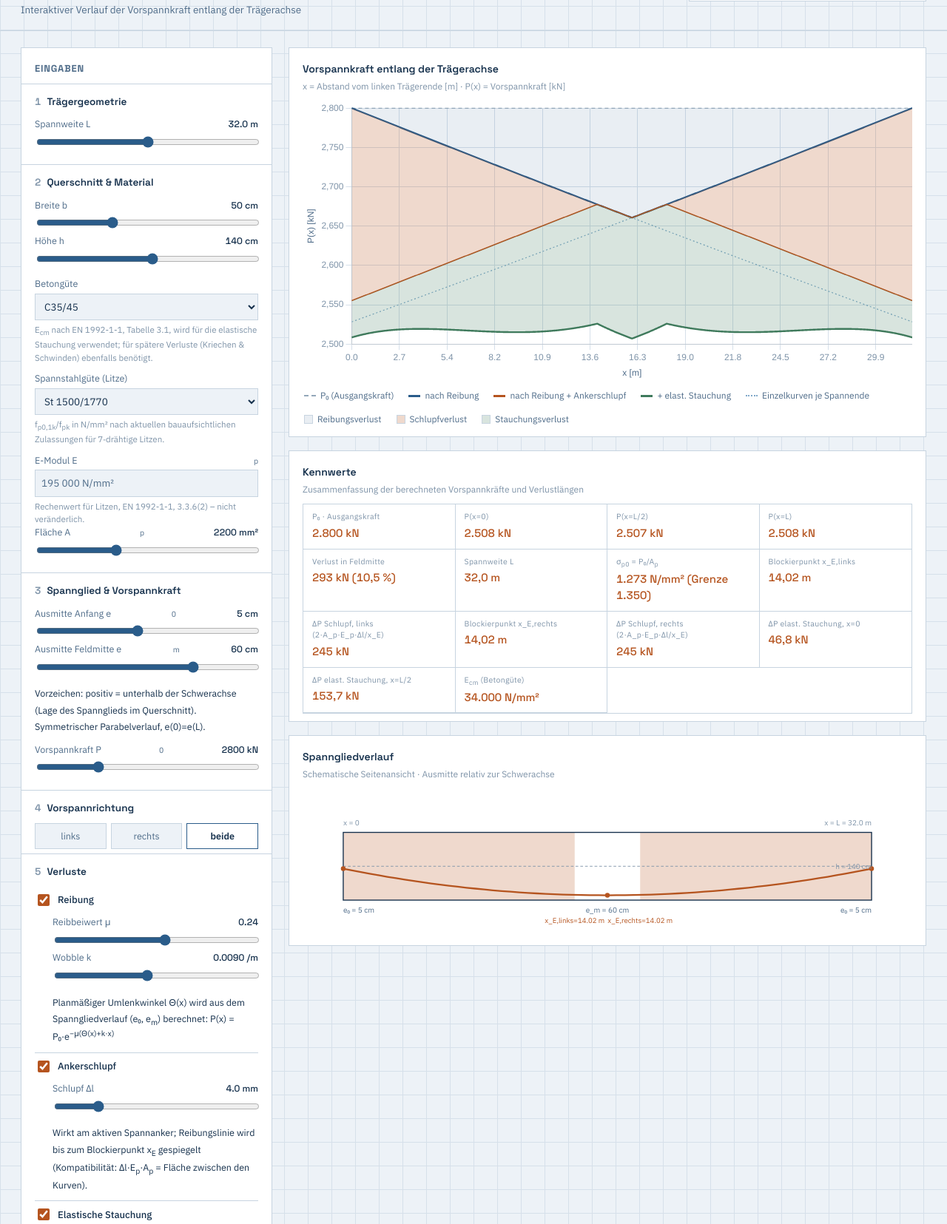
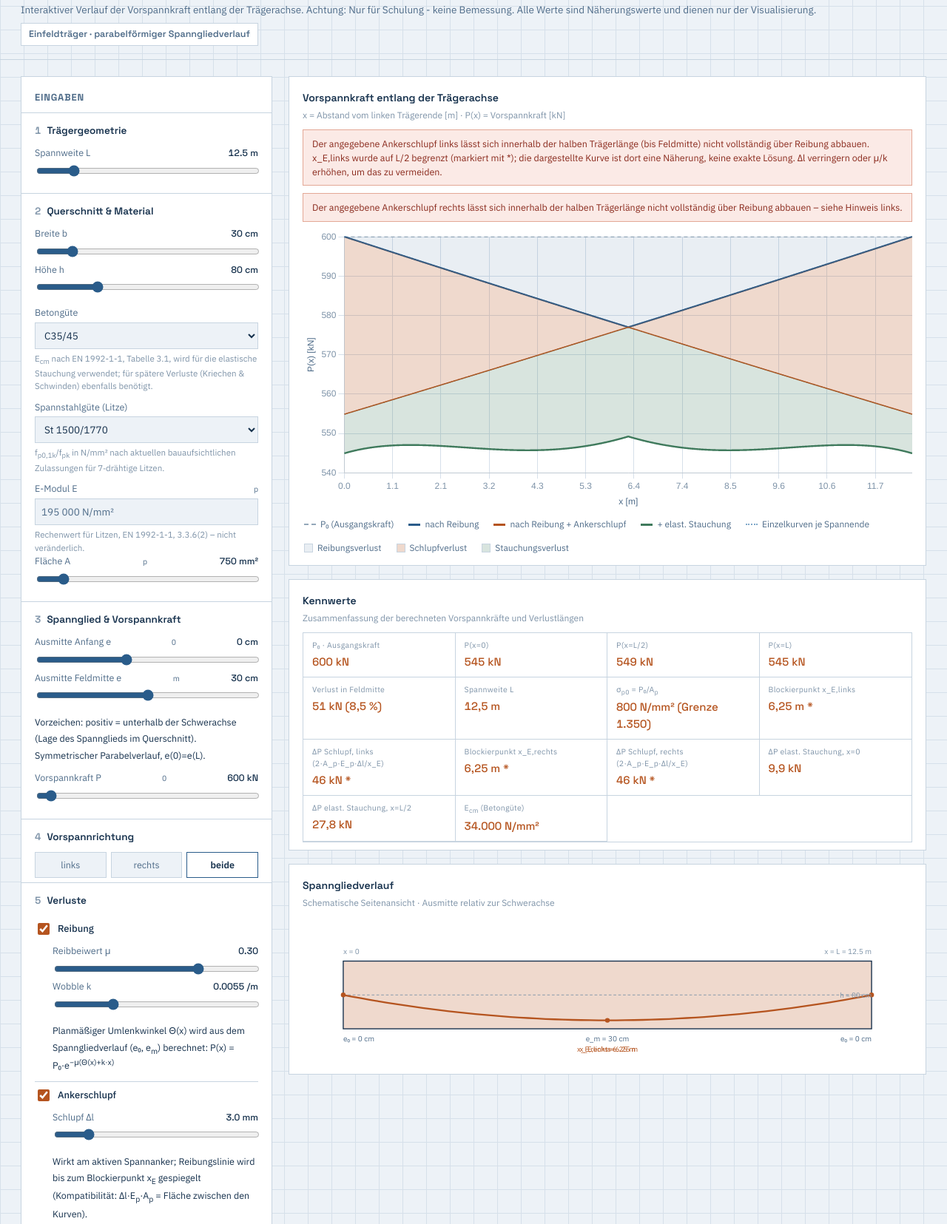
Before and after one commit to mattschie/spannbeton-verluste, a plain HTML site: page index.html in a window 1280 px wide. Shown: the part 56-1711 px from the top of the page at 74% size. Drawn offline with nearby package versions, Linux system fonts and the light colour scheme.

Commit message:
Standardwerte angepasst

```diff
--- a/index.html
+++ b/index.html
@@ -344,7 +344,7 @@
 <header class="top">
   <div>
     <h1>Vorspannkraftverluste im Spannbetonbau</h1>
-    <div class="sub">Interaktiver Verlauf der Vorspannkraft entlang der Trägerachse</div>
+    <div class="sub">Interaktiver Verlauf der Vorspannkraft entlang der Trägerachse. Achtung: Nur für Schulung - keine Bemessung. Alle Werte sind Näherungswerte und dienen nur der Visualisierung.</div>
   </div>
   <div class="beamtag" id="beamtag">Einfeldträger · parabelförmiger Spanngliedverlauf</div>
 </header>
@@ -356,8 +356,8 @@
     <div class="section">
       <h3><span class="n">1</span> Trägergeometrie</h3>
       <div class="field">
-        <label>Spannweite L <span class="val" id="v_L">32.0 m</span></label>
-        <input type="range" id="L" min="4" max="60" step="0.5" value="32">
+        <label>Spannweite L <span class="val" id="v_L">12.5 m</span></label>
+        <input type="range" id="L" min="4" max="60" step="0.5" value="12.5">
       </div>
     </div>
 
@@ -365,12 +365,12 @@
       <h3><span class="n">2</span> Querschnitt &amp; Material</h3>
       <div class="field row2">
         <div>
-          <label>Breite b <span class="val" id="v_b">50 cm</span></label>
-          <input type="range" id="b" min="15" max="120" step="1" value="50">
+          <label>Breite b <span class="val" id="v_b">30 cm</span></label>
+          <input type="range" id="b" min="15" max="120" step="1" value="30">
         </div>
         <div>
-          <label>Höhe h <span class="val" id="v_h">140 cm</span></label>
-          <input type="range" id="h" min="20" max="250" step="1" value="140">
+          <label>Höhe h <span class="val" id="v_h">80 cm</span></label>
+          <input type="range" id="h" min="20" max="250" step="1" value="80">
         </div>
       </div>
       <div class="field">
@@ -397,8 +397,8 @@
           <small class="hint">Rechenwert für Litzen, EN 1992-1-1, 3.3.6(2) – nicht veränderlich.</small>
         </div>
         <div>
-          <label>Fläche A<sub>p</sub> <span class="val" id="v_Ap">2200 mm²</span></label>
-          <input type="range" id="Ap" min="150" max="6000" step="50" value="2200">
+          <label>Fläche A<sub>p</sub> <span class="val" id="v_Ap">750 mm²</span></label>
+          <input type="range" id="Ap" min="150" max="6000" step="50" value="750">
         </div>
       </div>
     </div>
@@ -407,18 +407,18 @@
       <h3><span class="n">3</span> Spannglied &amp; Vorspannkraft</h3>
       <div class="field row2">
         <div>
-          <label>Ausmitte Anfang e<sub>0</sub> <span class="val" id="v_e0">5 cm</span></label>
-          <input type="range" id="e0" min="-40" max="60" step="1" value="5">
+          <label>Ausmitte Anfang e<sub>0</sub> <span class="val" id="v_e0">0 cm</span></label>
+          <input type="range" id="e0" min="-40" max="60" step="1" value="0">
         </div>
         <div>
-          <label>Ausmitte Feldmitte e<sub>m</sub> <span class="val" id="v_em">60 cm</span></label>
-          <input type="range" id="em" min="-40" max="100" step="1" value="60">
+          <label>Ausmitte Feldmitte e<sub>m</sub> <span class="val" id="v_em">30 cm</span></label>
+          <input type="range" id="em" min="-40" max="100" step="1" value="30">
         </div>
       </div>
       <small class="hint">Vorzeichen: positiv = unterhalb der Schwerachse (Lage des Spannglieds im Querschnitt). Symmetrischer Parabelverlauf, e(0)=e(L).</small>
       <div class="field" style="margin-top:10px;">
-        <label>Vorspannkraft P<sub>0</sub> <span class="val" id="v_P0">2800 kN</span></label>
-        <input type="range" id="P0" min="200" max="10000" step="50" value="2800">
+        <label>Vorspannkraft P<sub>0</sub> <span class="val" id="v_P0">600 kN</span></label>
+        <input type="range" id="P0" min="200" max="10000" step="50" value="600">
       </div>
       <div id="steelcheck" class="warn" style="display:none; margin-top:6px;"></div>
     </div>
@@ -443,11 +443,11 @@
         <div class="field row2">
           <div>
             <label>Reibbeiwert μ <span class="val" id="v_mu">0.24</span></label>
-            <input type="range" id="mu" min="0.05" max="0.40" step="0.01" value="0.24">
+            <input type="range" id="mu" min="0.05" max="0.40" step="0.01" value="0.3">
           </div>
           <div>
-            <label>Wobble k <span class="val" id="v_k">0.0090 /m</span></label>
-            <input type="range" id="k" min="0" max="0.02" step="0.0005" value="0.009">
+            <label>Wobble k <span class="val" id="v_k">0.0055 /m</span></label>
+            <input type="range" id="k" min="0" max="0.02" step="0.0005" value="0.0055">
           </div>
         </div>
         <small class="hint">Planmäßiger Umlenkwinkel Θ(x) wird aus dem Spanngliedverlauf (e₀, e<sub>m</sub>) berechnet: P(x) = P₀·e<sup>−μ(Θ(x)+k·x)</sup></small>
@@ -459,8 +459,8 @@
       </div>
       <div class="losssub">
         <div class="field">
-          <label>Schlupf Δl <span class="val" id="v_slip">4.0 mm</span></label>
-          <input type="range" id="slip" min="0" max="20" step="0.5" value="4">
+          <label>Schlupf Δl <span class="val" id="v_slip">3.0 mm</span></label>
+          <input type="range" id="slip" min="0" max="20" step="0.5" value="3">
         </div>
         <small class="hint">Wirkt am aktiven Spannanker; Reibungslinie wird bis zum Blockierpunkt x<sub>E</sub> gespiegelt (Kompatibilität: Δl·E<sub>p</sub>·A<sub>p</sub> = Fläche zwischen den Kurven).</small>
       </div>
```
